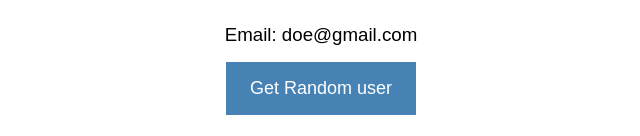
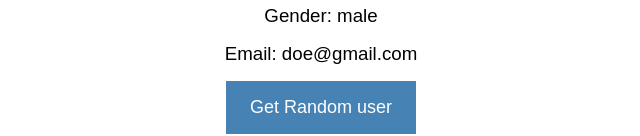
Before and after one commit to Odilboyev/Vue.js-Random-User, a plain HTML site: page index.html in a window 1280 px wide. Shown: the part 512-648 px from the top of the page, without its empty margins (319-959 px from the left). Drawn offline with nearby package versions, Linux system fonts and the light colour scheme.

Commit message:
added h3 tag

```diff
--- a/index.html
+++ b/index.html
@@ -10,7 +10,8 @@
 <body>
     <div id="app">
         <img :class="gender" :src="picture" :alt="firstname">
-        <h1>{{firstname}} {{lastname}}</h1>
+        <h1>{{firstname}} {{lastname}} </h1>
+        <h3>Gender: {{gender}}</h3>
         <h3>Email: {{email}}</h3>
         <button :class="gender" @click="getUser()">Get Random user</button>
     </div>
```
